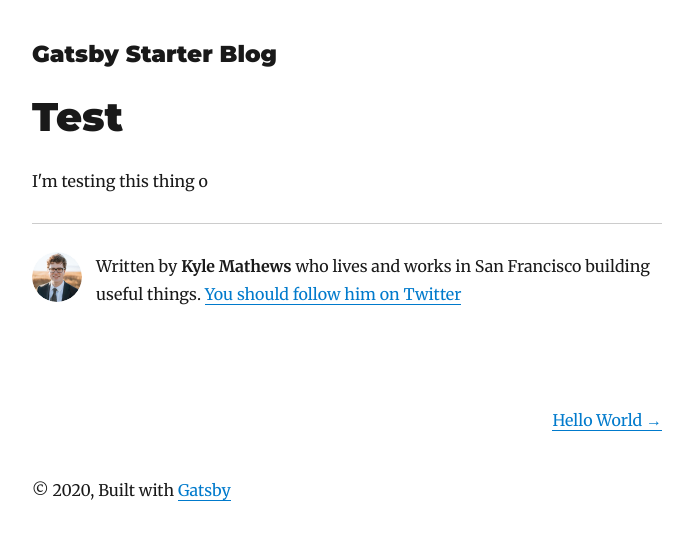
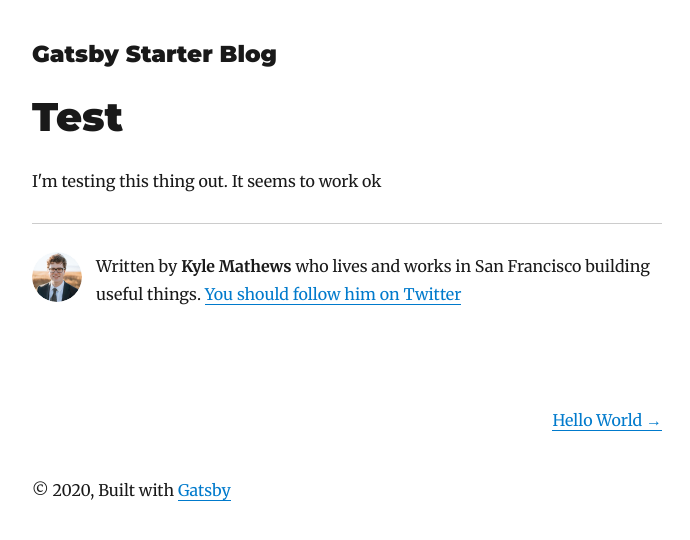
Before and after one commit to beppek/floorball-melbourne-tina, a Gatsby site: page /test/ in a window 1280 px wide. Shown: the whole page, without its empty margins (293-983 px from the left). Built offline with nearby package versions, Linux system fonts and the light colour scheme; Gatsby itself is replaced by a stand-in of ours; some packages are replaced by stand-ins of ours.

Commit message:
Tina commit

```diff
--- a/content/blog/test.md
+++ b/content/blog/test.md
@@ -1,4 +1,4 @@
 ---
 title: Test
 ---
-I'm testing this thing o
+I'm testing this thing out. It seems to work ok
```
